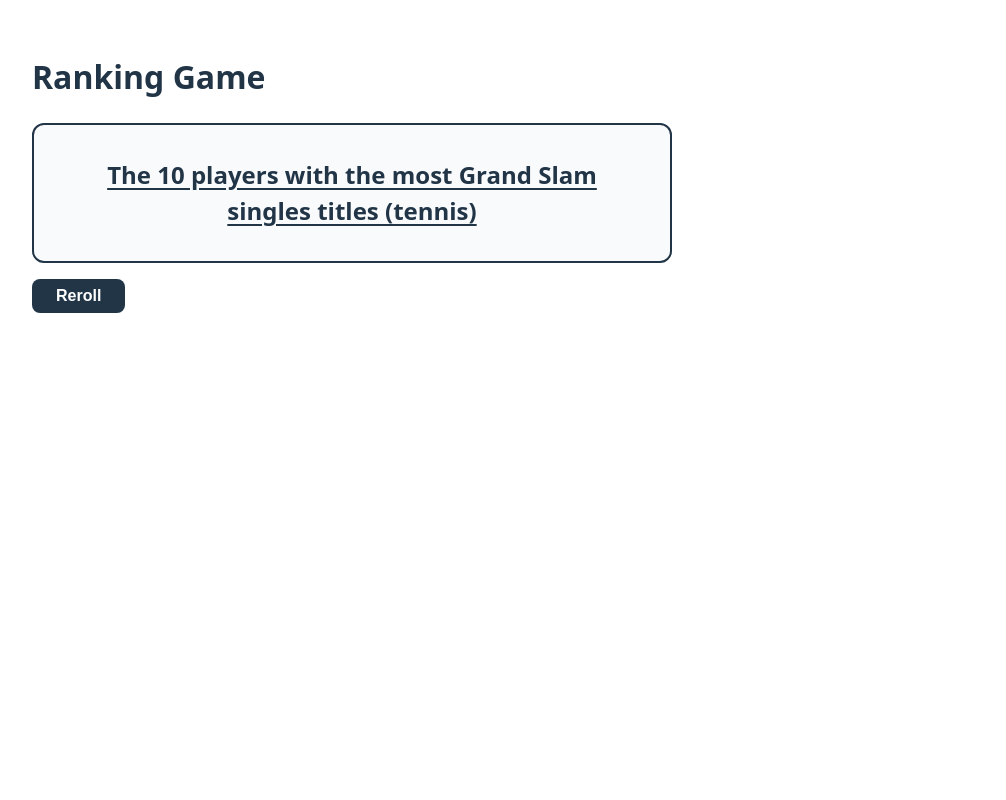
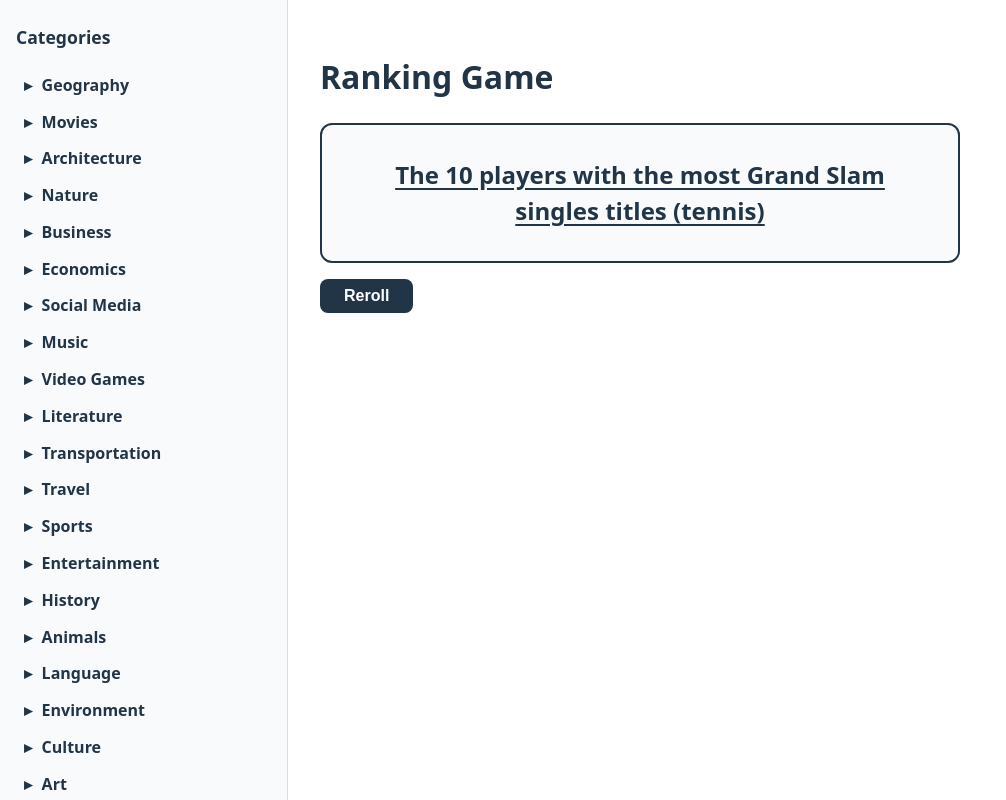
Before and after one commit to GabrielBoscoli/RankingGame, a React (Vite) app: page / in a window 1280 px wide. Shown: the whole page, without its empty margins (0-1006 px from the left). Built offline with nearby package versions, Linux system fonts and the light colour scheme.

Commit message:
feat: US-005 - Sidebar to browse and select categories by area

```diff
--- a/src/App.tsx
+++ b/src/App.tsx
@@ -1,5 +1,6 @@
 import { useState } from 'react'
 import questionsData from './data/questions.json'
+import Sidebar from './Sidebar'
 import type { Category, QuestionsFile } from './types'
 
 const data: QuestionsFile = questionsData
@@ -12,14 +13,27 @@ function App() {
   const [current, setCurrent] = useState<Category>(() =>
     pickRandomCategory(data.categories),
   )
+  const [pickedFromSidebar, setPickedFromSidebar] = useState(false)
 
   function reroll() {
     const others = data.categories.filter((c) => c.id !== current.id)
     if (others.length === 0) return
     setCurrent(pickRandomCategory(others))
+    setPickedFromSidebar(false)
+  }
+
+  function selectFromSidebar(category: Category) {
+    setCurrent(category)
+    setPickedFromSidebar(true)
   }
 
   return (
+    <div className="layout">
+      <Sidebar
+        categories={data.categories}
+        highlightedId={pickedFromSidebar ? current.id : null}
+        onSelect={selectFromSidebar}
+      />
       <main>
         <h1>{data.game}</h1>
         <div className="category-card">
@@ -36,6 +50,7 @@ function App() {
           Reroll
         </button>
       </main>
+    </div>
   )
 }
 
--- /dev/null
+++ b/src/Sidebar.tsx
@@ -0,0 +1,93 @@
+import { useState } from 'react'
+import type { Category } from './types'
+
+interface SidebarProps {
+  categories: Category[]
+  highlightedId: number | null
+  onSelect: (category: Category) => void
+}
+
+interface AreaGroup {
+  area: string
+  categories: Category[]
+}
+
+function groupByArea(categories: Category[]): AreaGroup[] {
+  const groups: AreaGroup[] = []
+  const byArea = new Map<string, AreaGroup>()
+  for (const category of categories) {
+    let group = byArea.get(category.area)
+    if (!group) {
+      group = { area: category.area, categories: [] }
+      byArea.set(category.area, group)
+      groups.push(group)
+    }
+    group.categories.push(category)
+  }
+  return groups
+}
+
+function Sidebar({ categories, highlightedId, onSelect }: SidebarProps) {
+  const [expandedAreas, setExpandedAreas] = useState<Set<string>>(
+    () => new Set(),
+  )
+
+  function toggleArea(area: string) {
+    setExpandedAreas((prev) => {
+      const next = new Set(prev)
+      if (next.has(area)) {
+        next.delete(area)
+      } else {
+        next.add(area)
+      }
+      return next
+    })
+  }
+
+  const groups = groupByArea(categories)
+
+  return (
+    <aside className="sidebar">
+      <h2 className="sidebar-title">Categories</h2>
+      <ul className="sidebar-areas">
+        {groups.map((group) => {
+          const expanded = expandedAreas.has(group.area)
+          return (
+            <li key={group.area}>
+              <button
+                type="button"
+                className="area-toggle"
+                aria-expanded={expanded}
+                onClick={() => toggleArea(group.area)}
+              >
+                <span className="area-arrow">{expanded ? '▾' : '▸'}</span>
+                {group.area}
+              </button>
+              {expanded && (
+                <ul className="area-categories">
+                  {group.categories.map((category) => (
+                    <li key={category.id}>
+                      <button
+                        type="button"
+                        className={
+                          category.id === highlightedId
+                            ? 'category-item selected'
+                            : 'category-item'
+                        }
+                        onClick={() => onSelect(category)}
+                      >
+                        {category.category}
+                      </button>
+                    </li>
+                  ))}
+                </ul>
+              )}
+            </li>
+          )
+        })}
+      </ul>
+    </aside>
+  )
+}
+
+export default Sidebar
--- a/src/index.css
+++ b/src/index.css
@@ -14,8 +14,87 @@ body {
   min-height: 100vh;
 }
 
+.layout {
+  display: flex;
+  align-items: flex-start;
+}
+
 main {
   padding: 2rem;
+  flex: 1;
+}
+
+.sidebar {
+  flex: 0 0 18rem;
+  position: sticky;
+  top: 0;
+  height: 100vh;
+  overflow-y: auto;
+  padding: 1.5rem 1rem;
+  border-right: 1px solid #d5dde5;
+  background-color: #f8fafc;
+}
+
+.sidebar-title {
+  margin: 0 0 1rem;
+  font-size: 1.1rem;
+}
+
+.sidebar-areas,
+.area-categories {
+  margin: 0;
+  padding: 0;
+  list-style: none;
+}
+
+.area-toggle {
+  display: block;
+  width: 100%;
+  padding: 0.4rem 0.5rem;
+  font: inherit;
+  font-weight: 600;
+  text-align: left;
+  color: inherit;
+  background: none;
+  border: none;
+  border-radius: 6px;
+  cursor: pointer;
+}
+
+.area-toggle:hover {
+  background-color: #e6edf4;
+}
+
+.area-arrow {
+  display: inline-block;
+  width: 1.1rem;
+}
+
+.area-categories {
+  padding-left: 1.1rem;
+}
+
+.category-item {
+  display: block;
+  width: 100%;
+  padding: 0.3rem 0.5rem;
+  font: inherit;
+  font-size: 0.9rem;
+  text-align: left;
+  color: inherit;
+  background: none;
+  border: none;
+  border-radius: 6px;
+  cursor: pointer;
+}
+
+.category-item:hover {
+  background-color: #e6edf4;
+}
+
+.category-item.selected {
+  background-color: #3b6ea5;
+  color: #ffffff;
 }
 
 .category-card {
```
Lines whose indentation alone changed are shown as unchanged.
